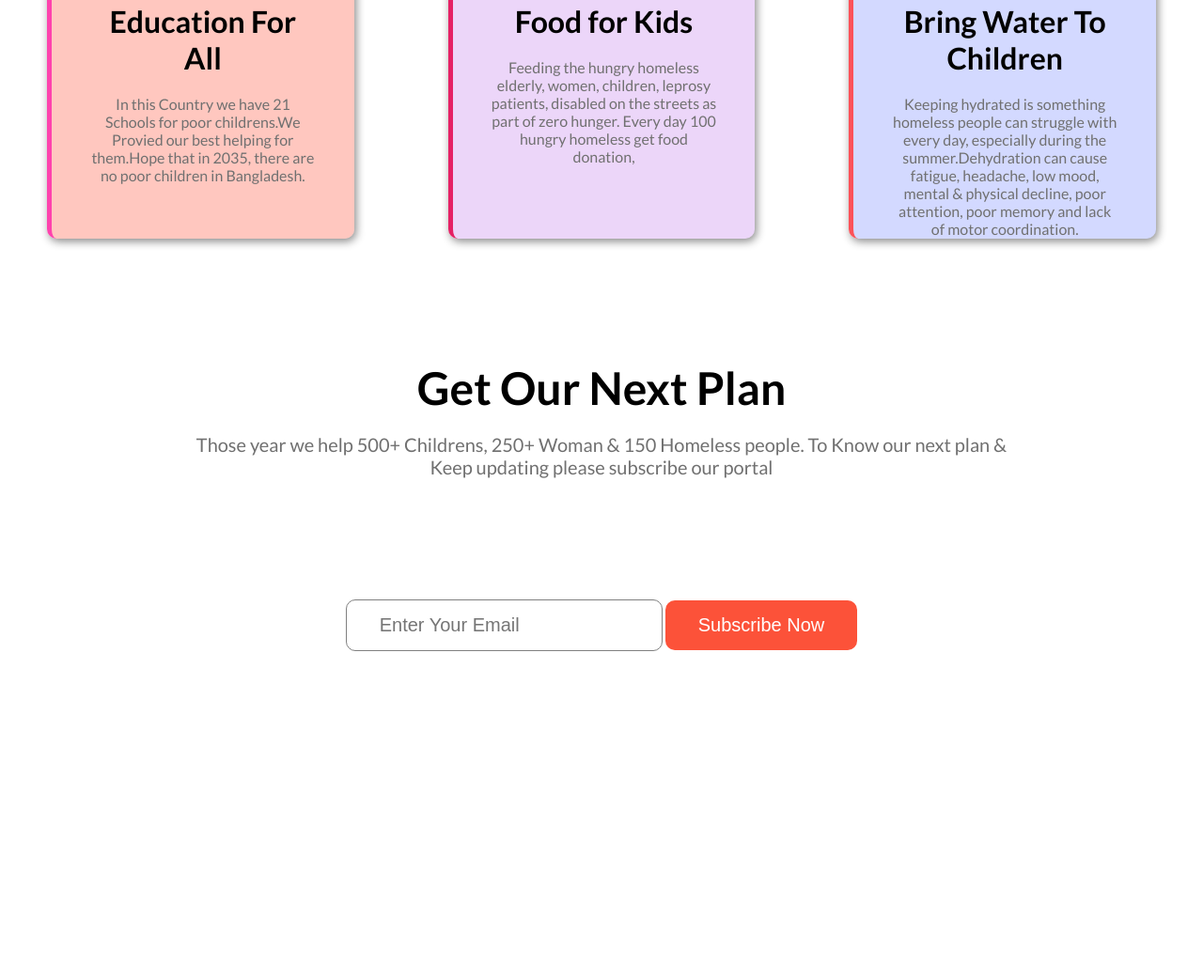
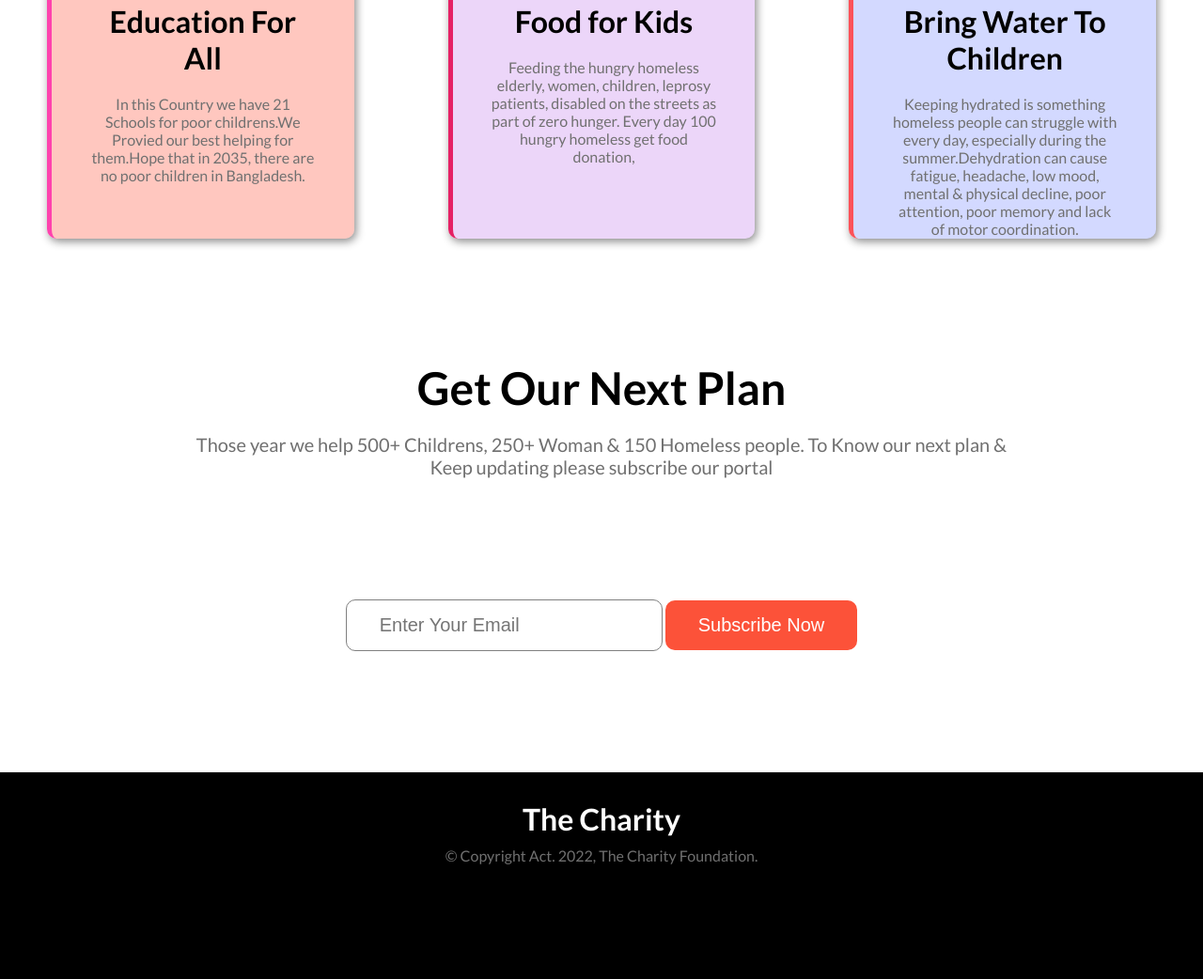
Before and after one commit to bd-dev-ismail/charity, a plain HTML site: page index.html in a window 1280 px wide. Shown: the part 1958-3000 px from the top of the page at 94% size. Before the commit the page ends 2780 px from the top, so only its background shows below. Drawn offline with Linux system fonts and the light colour scheme.

Commit message:
Footer part Working

```diff
--- a/index.html
+++ b/index.html
@@ -104,5 +104,14 @@
         </section>
         <!--End Plan Section-->
 
+        <!--Start Footer Section-->
+        <footer>
+            <div class="footer-description">
+                <h3>The Charity</h3>
+                <p>© Copyright Act. 2022, The Charity Foundation.</p>
+            </div>
+
+        </footer>
+        <!--End Footer Section-->
 </body>
 </html>
--- a/style.css
+++ b/style.css
@@ -159,3 +159,13 @@ select:focus {
     border-radius: 10px;
 }
 /*End Plan Style */
+footer{
+    height: 220px;
+    background-color: #000;
+    text-align: center;
+    padding: 30px;
+}
+.footer-description h3{
+    color: #fff;
+    margin-bottom: 10px;
+}
```
